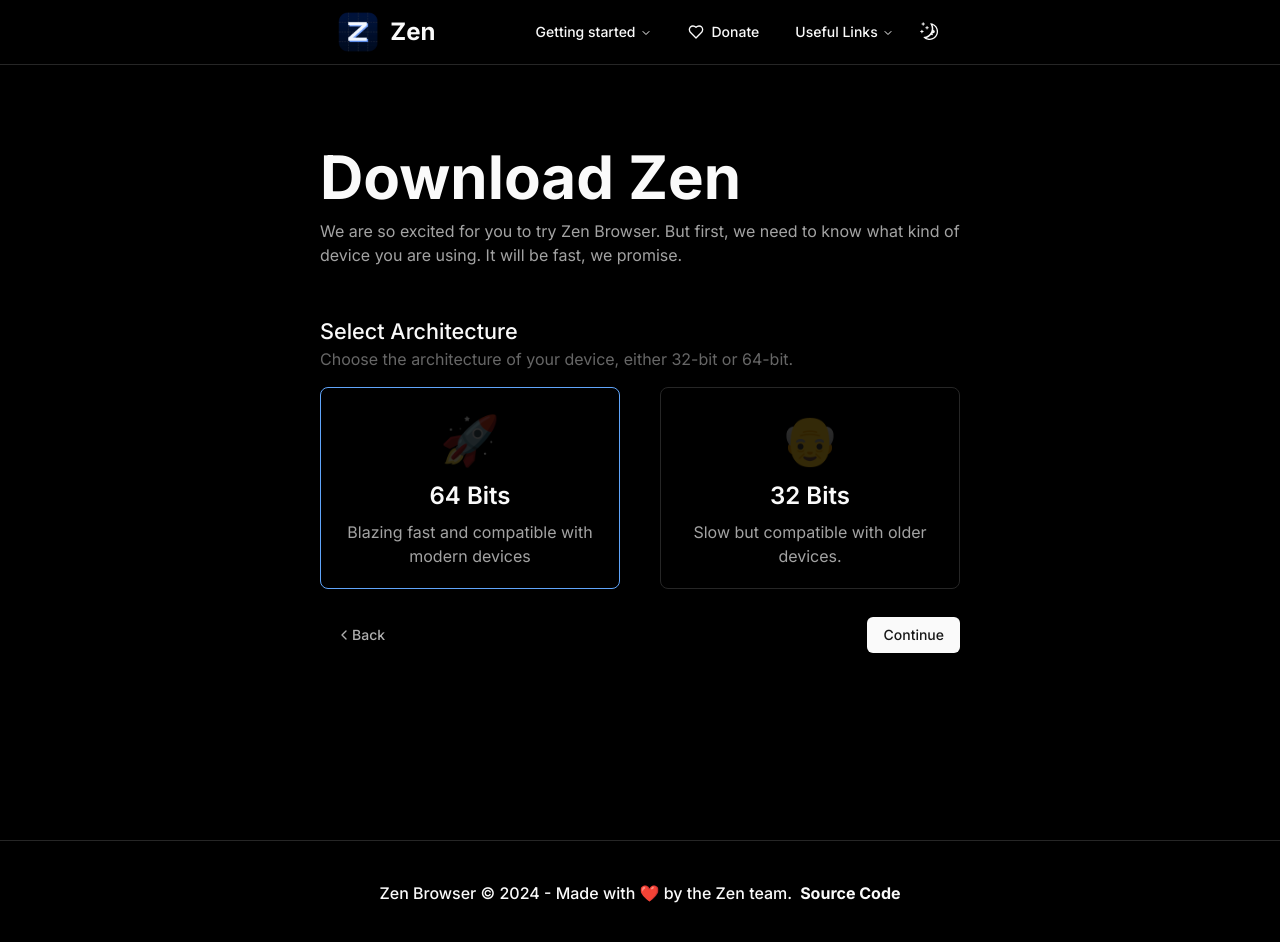
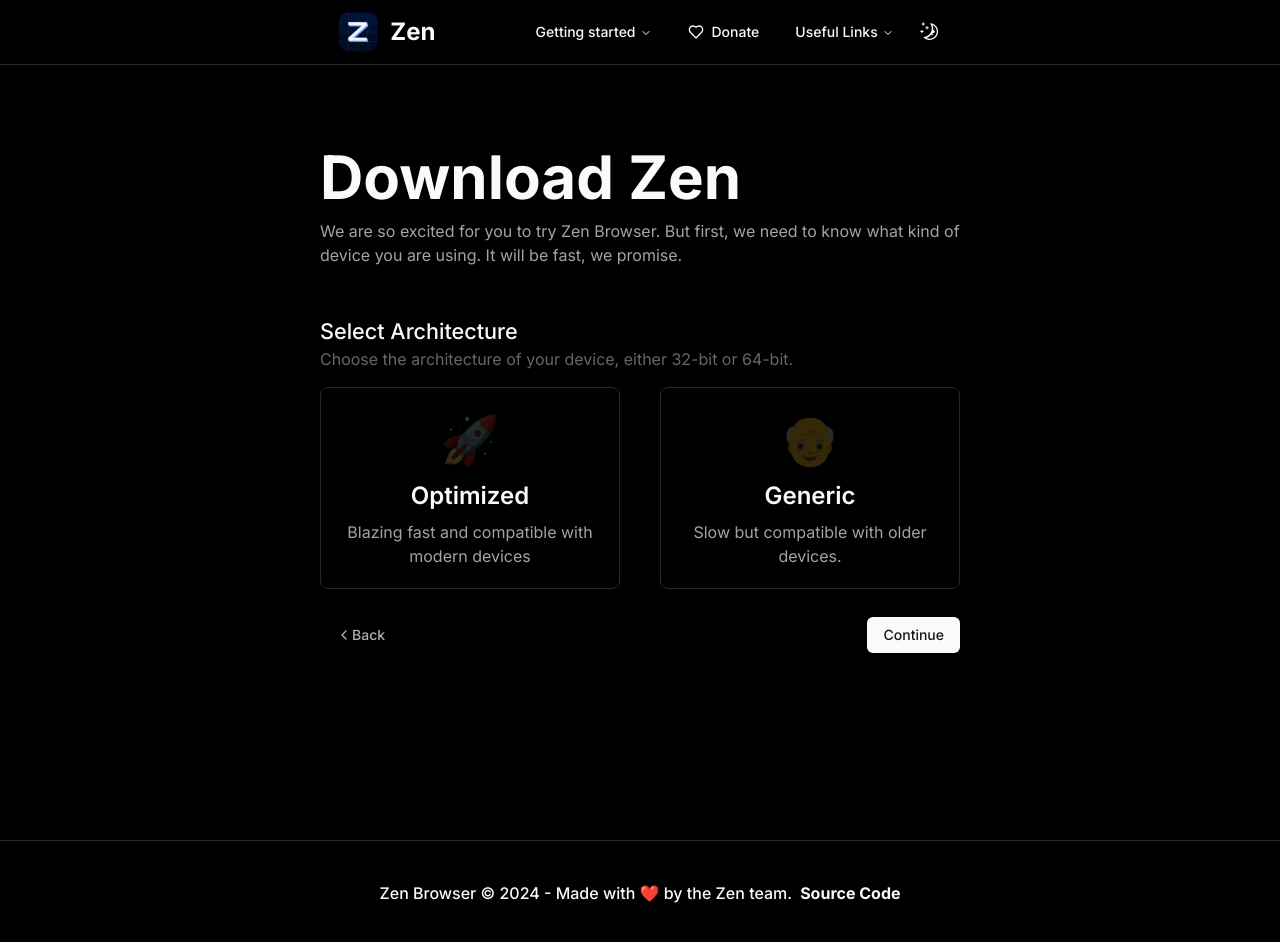
Before and after one commit to zen-browser/www, a Next.js app: page /download in a window 1280 px wide. Both pictures are taken after a click on the button "Continue". Shown: the top 942 px of the page. Built offline with nearby package versions, Linux system fonts and the light colour scheme.

Commit message:
chore: Update release file names for different platforms

```diff
--- a/src/components/download.tsx
+++ b/src/components/download.tsx
@@ -92,7 +92,7 @@
   const [linuxDownloadType, setLinuxDownloadType] = useState<string | null>(null);
 
   const [selectedPlatform, setSelectedPlatform] = useState(getDefaultPlatformBasedOnUserAgent());
-  const [selectedArchitecture, setSelectedArchitecture] = useState("64-bit");
+  const [selectedArchitecture, setSelectedArchitecture] = useState("specific");
   const [selectedWindowsDownloadType, setSelectedWindowsDownloadType] = useState("installer");
   const [selectedLinuxDownloadType, setSelectedLinuxDownloadType] = useState("portable");
 
@@ -130,14 +130,7 @@
 
   const startDownload = () => {
     const platform = releaseTree[selectedPlatform.toLowerCase()];
-    let arch: string;
-    if (selectedArchitecture === "64-bit") {
-      arch = "x64";
-    } else if (selectedArchitecture === "aarch64") {
-      arch = "arm";
-    } else {
-      arch = "x32";
-    }
+    let arch: string = selectedArchitecture;
     let releaseTarget: string;
     if (selectedPlatform === "MacOS") {
       releaseTarget = platform[arch];
@@ -148,7 +141,7 @@
     }
     console.log("Downloading: ");
     console.log("platform: ", selectedPlatform);
-    console.log("arch: ", arch);
+    console.log("compat: ", arch);
     setHasDownloaded(true);
     addDownload(releaseTarget);
     window.location.replace(`${BASE_URL}/${releases[releaseTarget]}`);
@@ -184,7 +177,7 @@
   }
 
   const changeToFlatpak = () => {
-    if (selectedArchitecture === "64-bit") {
+    if (selectedArchitecture === "specific") {
       setSelectedLinuxDownloadType("flatpak");
     }
   }
@@ -254,14 +247,14 @@
                 <FieldTitle>Select Architecture</FieldTitle>
                 <FieldDescription>Choose the architecture of your device, either 32-bit or 64-bit.</FieldDescription>
                 <div className="flex items-center justify-center">
-                  <div onClick={() => setSelectedArchitecture("64-bit")} className={ny("select-none w-full h-full mb-2 p-5 flex flex-col items-center rounded-lg bg-background cursor-pointer border", selectedArchitecture === "64-bit" ? "border-blue-400" : "")}>
+                  <div onClick={() => setSelectedArchitecture("specific")} className={ny("select-none w-full h-full mb-2 p-5 flex flex-col items-center rounded-lg bg-background cursor-pointer border", selectedArchitecture === "64-bit" ? "border-blue-400" : "")}>
                     <h1 className="text-5xl my-2 opacity-40 dark:opacity-20">🚀</h1>
-                    <h1 className="text-2xl font-semibold my-2">64 Bits</h1>
+                    <h1 className="text-2xl font-semibold my-2">Optimized</h1>
                     <p className="text-muted-foreground mx-auto text-center">Blazing fast and compatible with modern devices</p>
                   </div>
-                  <div onClick={() => setSelectedArchitecture("32-bit")} className={ny("select-none w-full h-full mb-2 ml-10 p-5 flex flex-col items-center rounded-lg bg-background cursor-pointer border", selectedArchitecture === "32-bit" ? "border-blue-400" : "")}>
+                  <div onClick={() => setSelectedArchitecture("generic")} className={ny("select-none w-full h-full mb-2 ml-10 p-5 flex flex-col items-center rounded-lg bg-background cursor-pointer border", selectedArchitecture === "32-bit" ? "border-blue-400" : "")}>
                     <h1 className="text-5xl my-2 opacity-40 dark:opacity-20">👴</h1>
-                    <h1 className="text-2xl font-semibold my-2">32 Bits</h1>
+                    <h1 className="text-2xl font-semibold my-2">Generic</h1>
                     <p className="text-muted-foreground mx-auto text-center">Slow but compatible with older devices.</p>
                   </div>
                 </div>
@@ -275,12 +268,12 @@
                 <FieldTitle>Download Zen for MacOS</FieldTitle>
                 <FieldDescription>Click the button below to download Zen for MacOS.</FieldDescription>
                 <div className="flex items-center justify-center">
-                  <div onClick={() => setSelectedArchitecture("aarch64")} className={ny("select-none w-full h-full mb-2 p-5 flex flex-col items-center rounded-lg bg-background cursor-pointer border", selectedArchitecture === "aarch64" ? "border-blue-400" : "")}>
+                  <div onClick={() => setSelectedArchitecture("specific")} className={ny("select-none w-full h-full mb-2 p-5 flex flex-col items-center rounded-lg bg-background cursor-pointer border", selectedArchitecture === "aarch64" ? "border-blue-400" : "")}>
                     <h1 className="text-5xl my-2 opacity-40 dark:opacity-20">🍏</h1>
                     <h1 className="text-2xl font-semibold my-2">aarch64</h1>
                     <p className="text-muted-foreground mx-auto text-center">64-bit ARM architecture, for Apple's M1 or M2 chips</p>
                   </div>
-                  <div onClick={() => setSelectedArchitecture("64-bit")} className={ny("select-none w-full h-full mb-2 ml-10 p-5 flex flex-col items-center rounded-lg bg-background cursor-pointer border", selectedArchitecture === "64-bit" ? "border-blue-400" : "")}>
+                  <div onClick={() => setSelectedArchitecture("generic")} className={ny("select-none w-full h-full mb-2 ml-10 p-5 flex flex-col items-center rounded-lg bg-background cursor-pointer border", selectedArchitecture === "64-bit" ? "border-blue-400" : "")}>
                     <h1 className="text-5xl font-bold my-2 opacity-40 dark:opacity-20">x64</h1>
                     <h1 className="text-2xl font-semibold my-2">Intel</h1>
                     <p className="text-muted-foreground mx-auto text-center">64-bit Intel architecture, for older Macs</p>
--- a/src/lib/releases.ts
+++ b/src/lib/releases.ts
@@ -1,18 +1,18 @@
 export const releases: any = {
-    WindowsInstaller: "zen.installer-x64.exe",
-    WindowsInstaller32: "zen.installer-x32.exe",
+    WindowsInstaller: "zen.installer.exe",
+    WindowsInstallerGeneric: "zen.installer-generic.exe",
 
-    WindowsZip: "zen.win-x64.zip",
-    WindowsZip32: "zen.win-x32.zip",
+    WindowsZip: "zen.win-specific.zip",
+    WindowsZipGeneric: "zen.win-generic.zip",
 
     MacOS: "zen.macos-aarch64.dmg",
     MacOSIntel: "zen.macos-x64.dmg",
 
-    Linux: "zen.linux-x64.tar.bz2",
-    Linux32: "zen.linux-x32.tar.bz2",
+    Linux: "zen.linux-specific.tar.bz2",
+    LinuxGeneric: "zen.linux-generic.tar.bz2",
 
-    LinuxAppImage: "zen-x64.AppImage",
-    LinuxAppImage32: "zen-x32.AppImage",
+    LinuxAppImage: "zen-specific.AppImage",
+    LinuxAppImageGeneric: "zen-generic.AppImage",
 };
 
 // platform
@@ -20,27 +20,27 @@
 //      -> file
 export const releaseTree: any = {
     windows: {
-        x64: {
+        specific: {
             installer: "WindowsInstaller",
             portable: "WindowsZip",
         },
-        x32: {
-            installer: "WindowsInstaller32",
-            portable: "WindowsZip32",
+        generic: {
+            installer: "WindowsInstallerGeneric",
+            portable: "WindowsZipGeneric",
         },
     },
     macos: {
-        x64: "MacOSIntel",
-        arm: "MacOS",
+        generic: "MacOSIntel",
+        specific: "MacOS",
     },
     linux: {
-        x64: {
+        specific: {
             portable: "Linux",
             appimage: "LinuxAppImage",
         },
-        x32: {
-            portable: "Linux32",
-            appimage: "LinuxAppImage32",
+        generic: {
+            portable: "LinuxGeneric",
+            appimage: "LinuxAppImageGeneric",
         },
     },
 };
```
